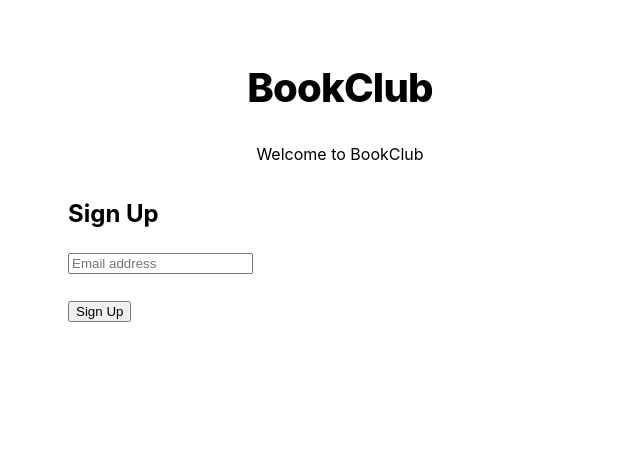
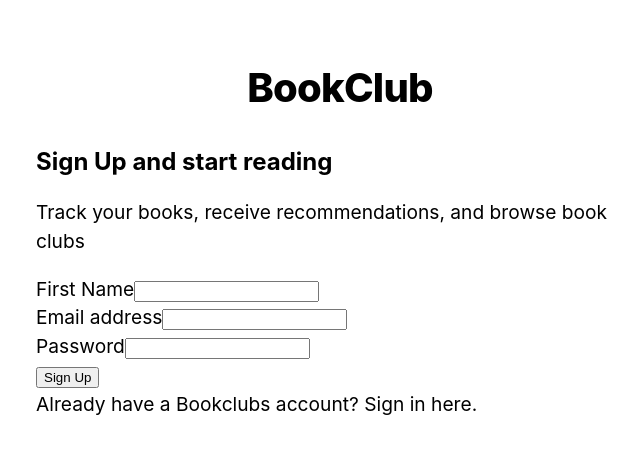
Before and after one commit to TheCarlosAlfaro/book-club, a Next.js app: page /signup in a window 1280 px wide. Shown: the top 454 px of the page, without its empty margins (300-940 px from the left). Built offline with nearby package versions, Linux system fonts and the light colour scheme.

Commit message:
Adds signup page with functionality and signup API point

```diff
--- a/components/layout.js
+++ b/components/layout.js
@@ -25,7 +25,6 @@ export default function Layout({ children, home }) {
         {home ? (
           <>
             <h1 className={utilStyles.heading2Xl}>{name}</h1>
-            <p>Welcome to BookClub</p>
           </>
         ) : (
           <>
--- a/components/layout.module.css
+++ b/components/layout.module.css
@@ -1,5 +1,5 @@
 .container {
-  max-width: 36rem;
+  max-width: 40rem;
   padding: 0 1rem;
   margin: 3rem auto 6rem;
 }
--- /dev/null
+++ b/pages/api/v1/users/signup.js
@@ -0,0 +1,22 @@
+// /api/users/signup
+export default function signUpHandler(req, res) {
+  // Get data submitted in request's body.
+  const body = req.body;
+
+  // Optional logging to see the responses
+  // in the command line where next.js app is running.
+  console.log('body: ', body);
+
+  // Guard clause checks for first and last name,
+  // and returns early if they are not found
+  if (!body.first || !body.email || !body.password) {
+    // Sends a HTTP bad request error code
+    return res.status(400).json({ data: 'Some data not found' });
+  }
+
+  // Found the name.
+  // Sends a HTTP success code
+  res
+    .status(200)
+    .json({ data: `${body.first} ${body.email} ${body.password}` });
+}
--- a/pages/signup.js
+++ b/pages/signup.js
@@ -1,36 +1,48 @@
 import React, { useState } from 'react';
 import Head from 'next/head';
+import Link from 'next/link';
 import { useRouter } from 'next/router';
 import Layout, { siteTitle } from '../components/layout';
 import utilStyles from '../styles/utils.module.css';
 
 export default function SignUp() {
-  //state
-  const [email, setEmail] = useState('');
-  const [userMsg, setUserMsg] = useState('');
+  // Handles the submit event on form submit.
+  const handleSubmit = async (event) => {
+    // Stop the form from submitting and refreshing the page.
+    event.preventDefault();
 
-  //variables
-  const router = useRouter();
+    // Get data from the form.
+    const data = {
+      first: event.target.first.value,
+      email: event.target.email.value,
+      password: event.target.password.value,
+    };
 
-  // functions
-  const onChangeEmail = (event) => {
-    setUserMsg('');
-    setEmail(event.target.value);
-  };
+    // Send the data to the server in JSON format.
+    const JSONdata = JSON.stringify(data);
 
-  const handleLoginWithEmail = (event) => {
-    event.preventDefault();
-    if (email) {
-      console.log('email');
-      if (email === 'hello@carlosalfaro.dev') {
-        console.log('Route to dashboard');
-        router.push('/');
-      } else {
-        setUserMsg('Something went wrong');
-      }
-    } else {
-      setUserMsg('Enter a valid email address');
-    }
+    // API endpoint where we send form data.
+    const endpoint = '/api/v1/users/signup';
+
+    // Form the request for sending data to the server.
+    const options = {
+      // The method is POST because we are sending data.
+      method: 'POST',
+      // Tell the server we're sending JSON.
+      headers: {
+        'Content-Type': 'application/json',
+      },
+      // Body of the request is the JSON data we created above.
+      body: JSONdata,
+    };
+
+    // Send the form data to our forms API on Vercel and get a response.
+    const response = await fetch(endpoint, options);
+
+    // Get the response data from server as JSON.
+    // If server returns the name submitted, that means the form works.
+    const result = await response.json();
+    console.log(`Is this your info?: ${result.data}`);
   };
 
   return (
@@ -42,14 +54,32 @@ export default function SignUp() {
       <section className={`${utilStyles.headingMd} ${utilStyles.padding1px}`}>
         <main>
           <div>
-            <h2 className={utilStyles.headingLg}>Sign Up</h2>
-            <input
-              type="text"
-              placeholder="Email address"
-              onChange={onChangeEmail}
-            />
-            <p className="user--message">{userMsg}</p>
-            <button onClick={handleLoginWithEmail}>Sign Up</button>
+            <h2 className={utilStyles.headingLg}>Sign Up and start reading</h2>
+            <p>
+              Track your books, receive recommendations, and browse book clubs
+            </p>
+            <form onSubmit={handleSubmit}>
+              <div>
+                <label htmlFor="first">First Name</label>
+                <input type="text" id="first" name="first" required />
+              </div>
+              <div>
+                <label htmlFor="last">Email address</label>
+                <input type="email" id="email" name="email" required />
+              </div>
+
+              <div>
+                <label htmlFor="last">Password</label>
+                <input type="password" id="password" name="password" required />
+              </div>
+
+              <button type="submit">Sign Up</button>
+            </form>
+            <Link href="/signin">
+              <div>
+                Already have a Bookclubs account? <a>Sign in here.</a>
+              </div>
+            </Link>
           </div>
         </main>
       </section>
```
